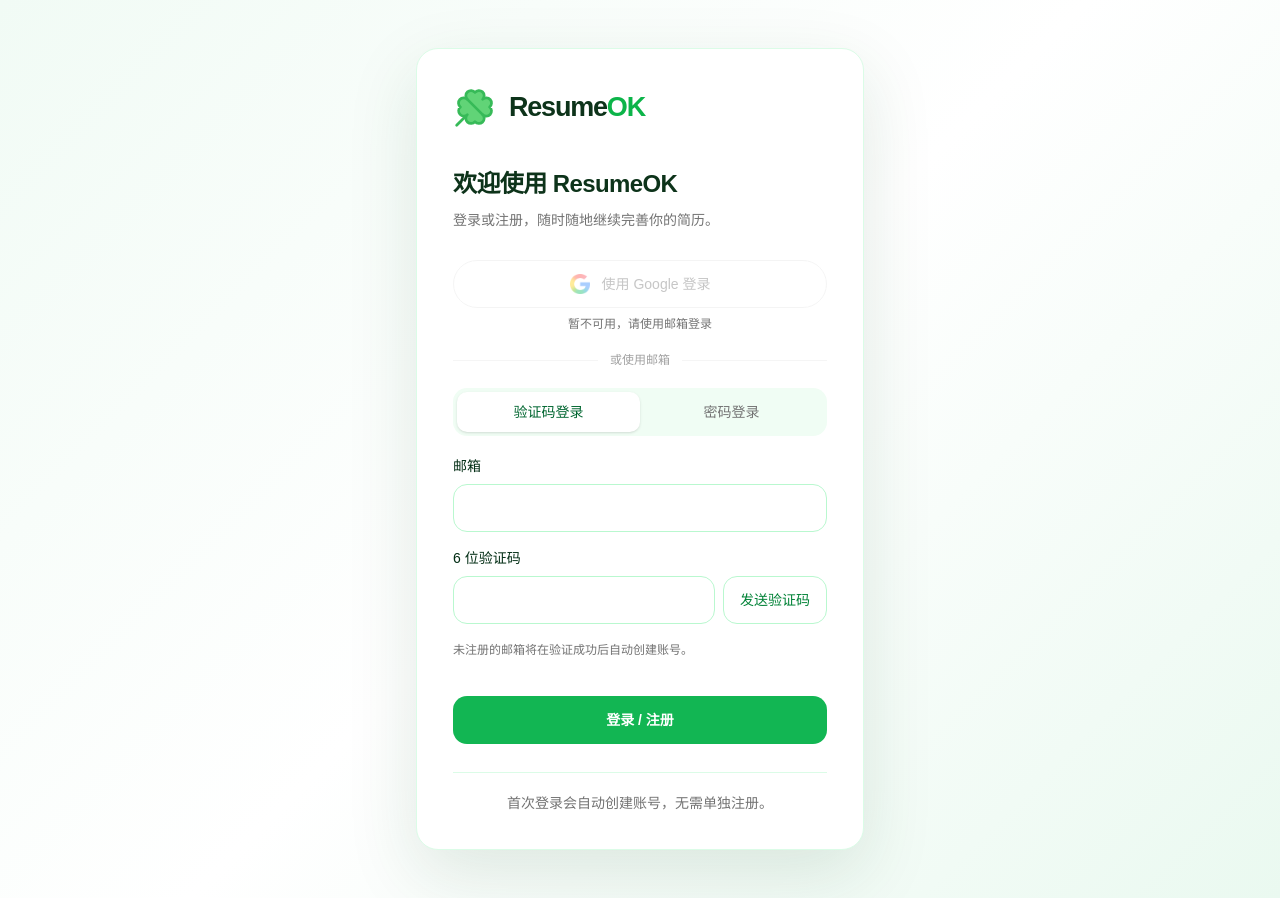
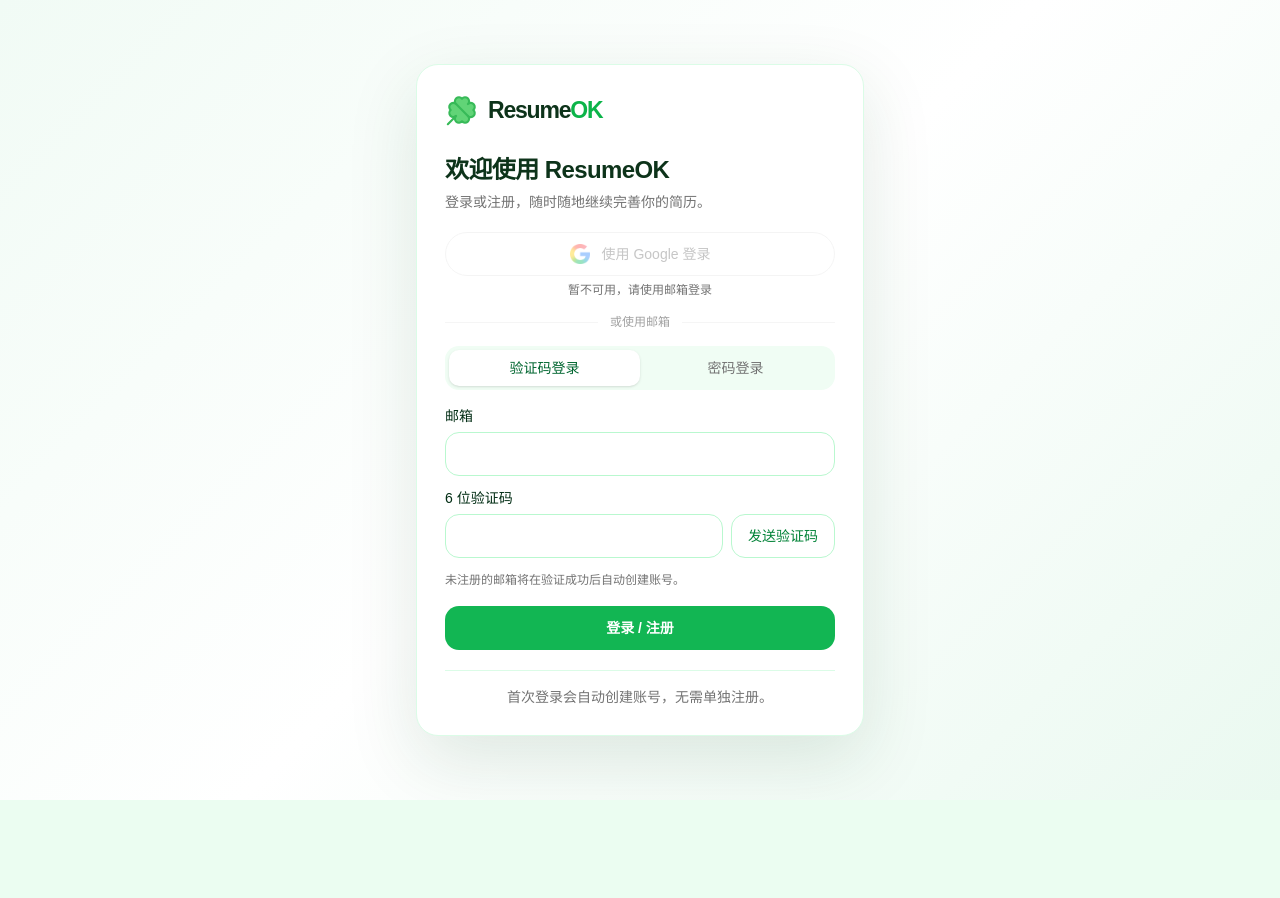
Before and after one commit to WWW-max/resume-ok, a Next.js app: page /login in a window 1280 px wide. After the commit the page ends 800 px from the top, so only its background shows below. Built offline with nearby package versions, Linux system fonts and the light colour scheme; no server answers.

Commit message:
style: compact login card layout

```diff
--- a/app/login/page.tsx
+++ b/app/login/page.tsx
@@ -53,17 +53,17 @@
       {notice && (
         <p
           role="status"
-          className="mb-5 rounded-xl bg-green-50 px-4 py-3 text-sm leading-6 text-green-900"
+          className="mb-4 rounded-xl bg-green-50 px-4 py-2.5 text-sm leading-5 text-green-900"
         >
           {notice}
         </p>
       )}
       {googleConfig() ? (
-        <form action="/api/auth/google" method="get" className="mb-5">
+        <form action="/api/auth/google" method="get" className="mb-4">
           <input type="hidden" name="next" value={next} />
           <button
             type="submit"
-            className="flex min-h-12 w-full items-center justify-center gap-3 rounded-full border border-neutral-500 bg-white px-3 text-sm font-medium text-neutral-900 transition hover:bg-neutral-50 focus-visible:outline-2 focus-visible:outline-offset-2 focus-visible:outline-brand"
+            className="flex min-h-11 w-full items-center justify-center gap-3 rounded-full border border-neutral-500 bg-white px-3 text-sm font-medium text-neutral-900 transition hover:bg-neutral-50 focus-visible:outline-2 focus-visible:outline-offset-2 focus-visible:outline-brand"
           >
             <Image
               src="/brand/google-g.png"
@@ -77,12 +77,12 @@
           </button>
         </form>
       ) : (
-        <div className="mb-5">
+        <div className="mb-4">
           <button
             type="button"
             disabled
             aria-describedby="google-unavailable"
-            className="flex min-h-12 w-full items-center justify-center gap-3 rounded-full border border-neutral-200 bg-white px-3 text-sm font-medium text-neutral-500 disabled:cursor-not-allowed"
+            className="flex min-h-11 w-full items-center justify-center gap-3 rounded-full border border-neutral-200 bg-white px-3 text-sm font-medium text-neutral-500 disabled:cursor-not-allowed"
           >
             <Image
               src="/brand/google-g.png"
@@ -96,13 +96,13 @@
           </button>
           <p
             id="google-unavailable"
-            className="mt-2 text-center text-xs text-neutral-500"
+            className="mt-1.5 text-center text-xs text-neutral-500"
           >
             暂不可用，请使用邮箱登录
           </p>
         </div>
       )}
-      <div className="mb-5 flex items-center gap-3 text-xs text-neutral-400">
+      <div className="mb-4 flex items-center gap-3 text-xs text-neutral-400">
         <span className="h-px flex-1 bg-neutral-100" />
         或使用邮箱
         <span className="h-px flex-1 bg-neutral-100" />
--- a/components/auth/AuthCard.tsx
+++ b/components/auth/AuthCard.tsx
@@ -14,15 +14,15 @@
   footer: ReactNode;
 }) {
   return (
-    <main className="grid min-h-screen place-items-center bg-[linear-gradient(135deg,#f1fbf5,#ffffff,#eaf9f0)] px-5 py-12 text-ink">
-      <section className="w-full max-w-md rounded-3xl border border-green-100 bg-white p-6 shadow-[0_24px_70px_#174e2920] sm:p-9">
+    <main className="grid min-h-screen place-items-center bg-[linear-gradient(135deg,#f1fbf5,#ffffff,#eaf9f0)] px-4 py-6 text-ink sm:py-8">
+      <section className="w-full max-w-md rounded-3xl border border-green-100 bg-white p-5 shadow-[0_24px_70px_#174e2920] sm:p-7">
         <Link href="/" aria-label="返回 ResumeOK 首页" className="inline-flex rounded-lg">
-          <Brand />
+          <Brand small />
         </Link>
-        <h1 className="mt-8 text-2xl font-bold tracking-tight">{title}</h1>
-        <p className="mt-2 text-sm leading-6 text-neutral-500">{description}</p>
-        <div className="mt-7">{children}</div>
-        <div className="mt-7 border-t border-green-100 pt-5 text-center text-sm text-neutral-500">
+        <h1 className="mt-5 text-2xl font-bold tracking-tight">{title}</h1>
+        <p className="mt-1.5 text-sm leading-5 text-neutral-500">{description}</p>
+        <div className="mt-5">{children}</div>
+        <div className="mt-5 border-t border-green-100 pt-4 text-center text-xs leading-5 text-neutral-500 sm:text-sm">
           {footer}
         </div>
       </section>
--- a/components/auth/AuthFormFields.tsx
+++ b/components/auth/AuthFormFields.tsx
@@ -5,11 +5,11 @@
   ...props
 }: InputHTMLAttributes<HTMLInputElement> & { label: string }) {
   return (
-    <label className="grid gap-2 text-sm font-medium text-green-950">
+    <label className="grid gap-1.5 text-sm font-medium text-green-950">
       {label}
       <input
         {...props}
-        className="min-h-12 rounded-xl border border-green-200 bg-white px-4 text-base outline-none transition focus:border-brand focus:ring-4 focus:ring-green-100 disabled:bg-neutral-50"
+        className="min-h-11 rounded-xl border border-green-200 bg-white px-4 text-base outline-none transition focus:border-brand focus:ring-4 focus:ring-green-100 disabled:bg-neutral-50"
       />
     </label>
   );
@@ -26,7 +26,7 @@
     <button
       type="submit"
       disabled={pending}
-      className="mt-5 inline-flex min-h-12 w-full items-center justify-center rounded-xl bg-brand px-5 text-sm font-semibold text-white transition hover:bg-brand-dark disabled:cursor-wait disabled:opacity-60"
+      className="mt-1 inline-flex min-h-11 w-full items-center justify-center rounded-xl bg-brand px-5 text-sm font-semibold text-white transition hover:bg-brand-dark disabled:cursor-wait disabled:opacity-60"
     >
       {pending ? "请稍候…" : children}
     </button>
--- a/components/auth/LoginForm.tsx
+++ b/components/auth/LoginForm.tsx
@@ -99,7 +99,7 @@
               setError("");
               setMessage("");
             }}
-            className={`min-h-10 rounded-lg text-sm font-medium ${
+            className={`min-h-9 rounded-lg text-sm font-medium ${
               mode === value
                 ? "bg-white text-green-800 shadow-sm"
                 : "text-neutral-500"
@@ -109,7 +109,7 @@
           </button>
         ))}
       </div>
-      <form onSubmit={submit} className="mt-5 grid gap-4">
+      <form onSubmit={submit} className="mt-4 grid gap-3">
         <AuthField
           label="邮箱"
           name="email"
@@ -142,7 +142,7 @@
               type="button"
               disabled={requesting}
               onClick={(event) => requestCode(event.currentTarget.form!)}
-              className="min-h-12 rounded-xl border border-green-200 px-4 text-sm font-medium text-green-700 hover:bg-green-50 disabled:opacity-60"
+              className="min-h-11 rounded-xl border border-green-200 px-4 text-sm font-medium text-green-700 hover:bg-green-50 disabled:opacity-60"
             >
               {requesting ? "发送中…" : "发送验证码"}
             </button>
```
